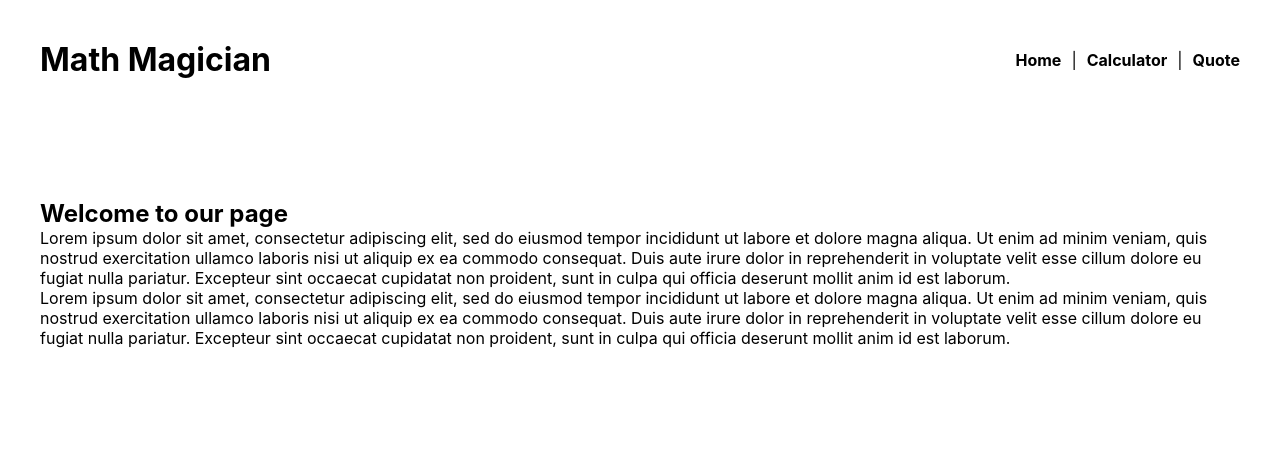
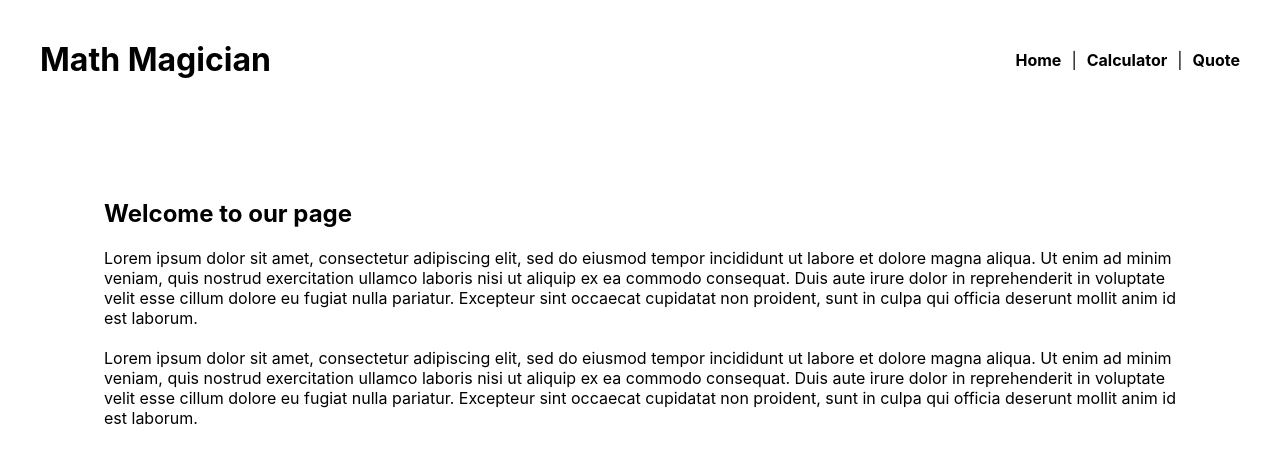
Before and after one commit to emiliazm/math-magicians, a React (Create React App) app: page / in a window 1280 px wide. Shown: the top 464 px of the page. Built offline with nearby package versions, Linux system fonts and the light colour scheme.

Commit message:
Style Home importing ./home.css.

```diff
--- /dev/null
+++ b/src/components/home.css
@@ -0,0 +1,6 @@
+.home {
+  display: flex;
+  flex-direction: column;
+  gap: 20px;
+  margin: 5vw;
+}
--- a/src/components/home.js
+++ b/src/components/home.js
@@ -1,4 +1,5 @@
 import React from 'react';
+import './home.css';
 
 const Home = () => (
   <div className="home">
```
